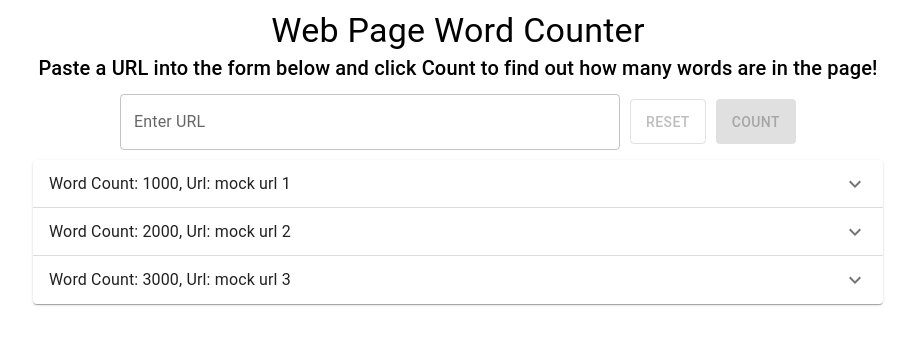
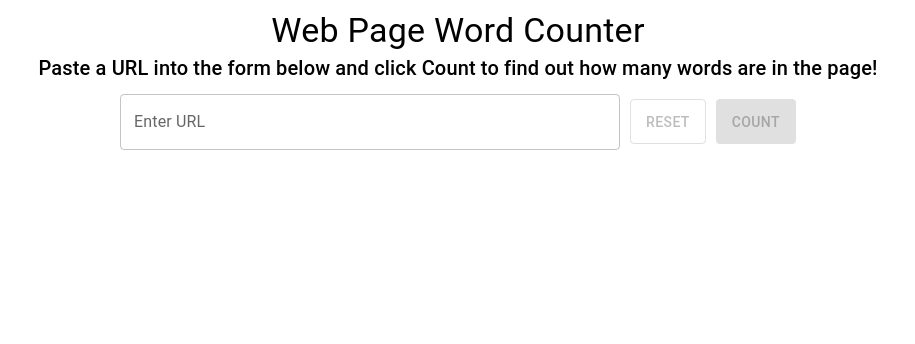
Before and after one commit to W-E-Robinson/web-page-word-counter-react-node, a React (Create React App) app: page / in a window 1280 px wide. Shown: the top 344 px of the page, without its empty margins (182-1097 px from the left). Built offline with nearby package versions, Linux system fonts and the light colour scheme.

Commit message:
removed dummy data from page that was used for stlying

```diff
--- a/src/pages/WebCount/index.tsx
+++ b/src/pages/WebCount/index.tsx
@@ -19,40 +19,13 @@ export const WordCount = () => {
     const [url, setUrl] = useState("");
     const [showAlert, setShowAlert] = useState(false);
 
-    const { error/*, wordCountsInfo*/ } = useSelector((state: AppState) => state.wordCounts);
+    const { error, wordCountsInfo } = useSelector((state: AppState) => state.wordCounts);
 
     useEffect(() => {
         if (error === null || typeof error === "string") { setShowAlert(true); }
     }, [error]);
 
     const formFields = useMemo(() => formMapping(url, setUrl, reduxDispatch), [url]);
-
-    const wordCountsInfo = [
-        {
-            webPageUrl: "mock url 1",
-            totalWordCount: 1000,
-            destructuredWordCount: [
-                { word: "the", count: 110 },
-                { word: "hello", count: 44 },
-            ],
-        },
-        {
-            webPageUrl: "mock url 2",
-            totalWordCount: 2000,
-            destructuredWordCount: [
-                { word: "a", count: 102 },
-                { word: "tree", count: 3 },
-            ],
-        },
-        {
-            webPageUrl: "mock url 3",
-            totalWordCount: 3000,
-            destructuredWordCount: [
-                { word: "an", count: 101 },
-                { word: "ball", count: 3 },
-            ],
-        },
-    ];
 
     return (
         <div className={styles["container"]}>
```
